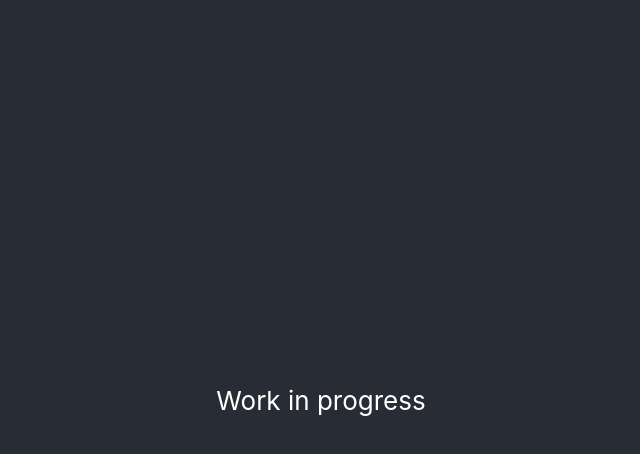
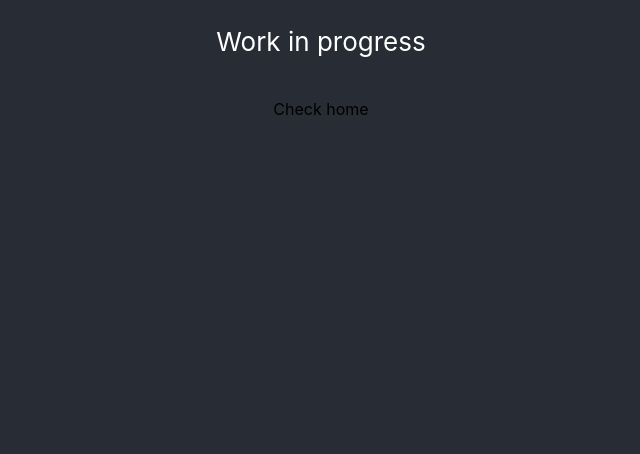
Before and after one commit to VicenteAparicio/vicenteapi, a React (Create React App) app: page / in a window 1280 px wide. Shown: the top 454 px of the page, without its empty margins (319-959 px from the left). Built offline with nearby package versions, Linux system fonts and the light colour scheme.

Commit message:
change home

```diff
--- a/src/App.css
+++ b/src/App.css
@@ -14,8 +14,7 @@
 }
 
 .App-header {
-  background-color: #282c34;
-  min-height: 100vh;
+  min-height: 10vh;
   display: flex;
   flex-direction: column;
   align-items: center;
@@ -32,6 +31,7 @@
   from {
     transform: rotate(0deg);
   }
+
   to {
     transform: rotate(360deg);
   }
--- a/src/App.tsx
+++ b/src/App.tsx
@@ -1,5 +1,6 @@
 
 import './App.css';
+import Home from './pages/home/home';
 
 function App() {
   return (
@@ -7,6 +8,7 @@ function App() {
       <header className="App-header">
         <p >Work in progress</p>
       </header>
+      <Home />
     </div>
   );
 }
--- a/src/index.css
+++ b/src/index.css
@@ -5,6 +5,7 @@ body {
     sans-serif;
   -webkit-font-smoothing: antialiased;
   -moz-osx-font-smoothing: grayscale;
+  background-color: #282c34;
 }
 
 code {
--- /dev/null
+++ b/src/pages/home/home.tsx
@@ -0,0 +1,5 @@
+const Home = () => {
+    return <p>Check home</p>
+}
+
+export default Home;
```
